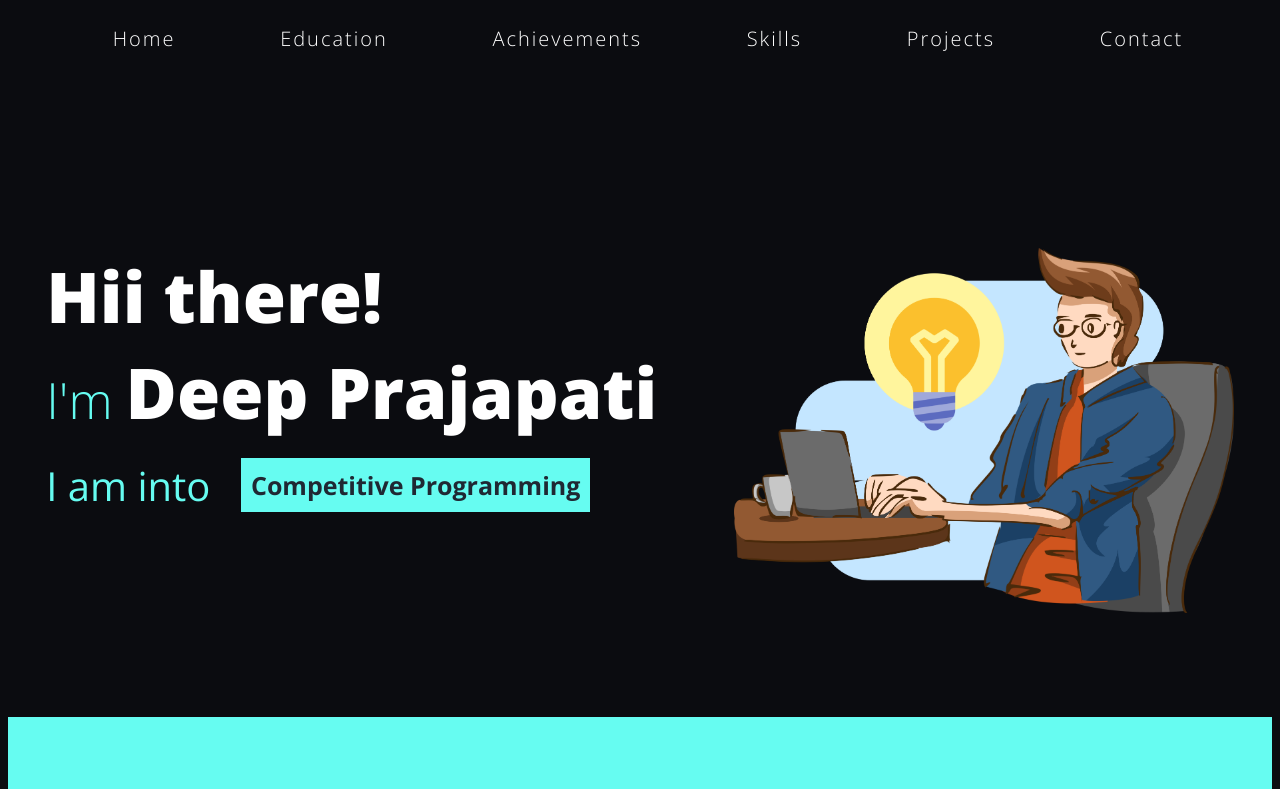
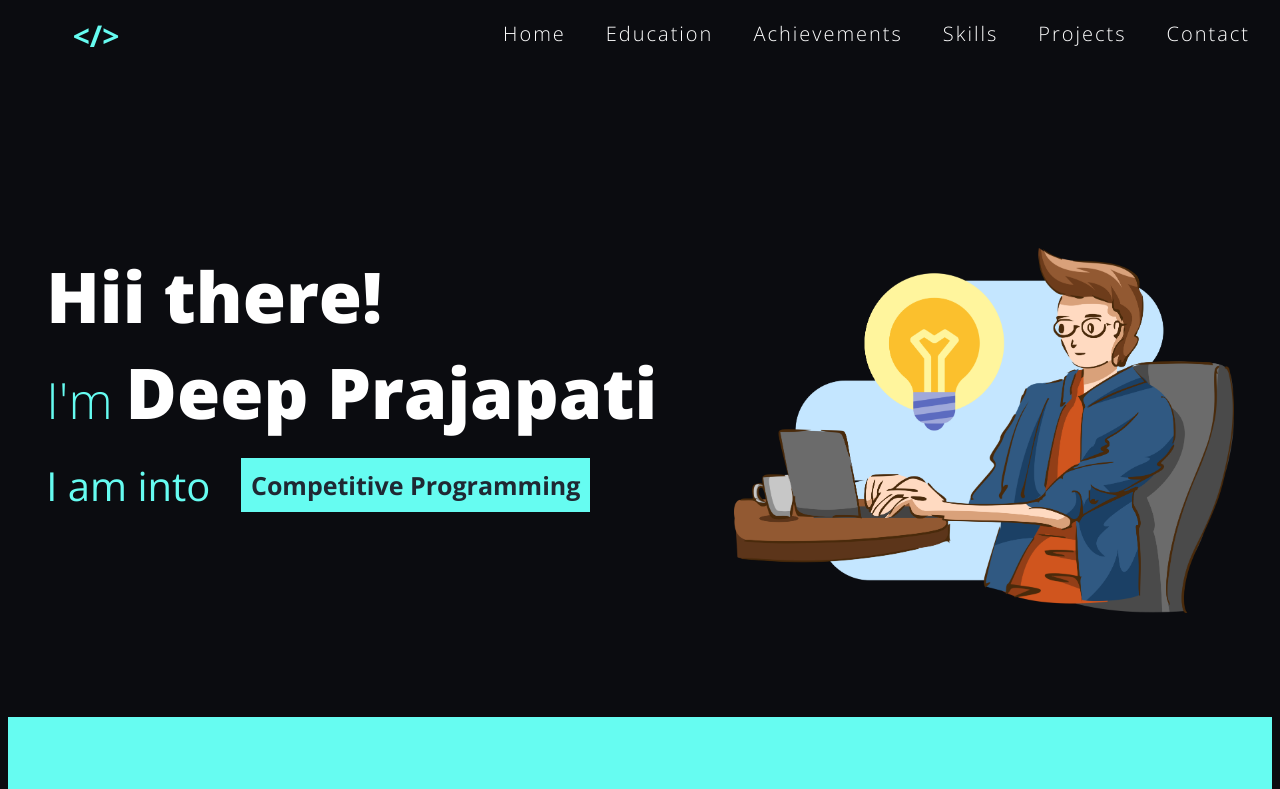
Before and after one commit to deep-1704/Deep_Prajapati_Portfolio, a React (Create React App) app: page / in a window 1280 px wide. Shown: the top 789 px of the page. Built offline with nearby package versions, Linux system fonts and the light colour scheme.

Commit message:
Update navbar

```diff
--- a/src/sections/navbar/navbar.jsx
+++ b/src/sections/navbar/navbar.jsx
@@ -2,8 +2,11 @@ import Hamburger from "./hamBurger";
 import styles from "./styles.module.css";
 
 let Navbar = () => {
+    let logo = "</>";
     return (
         <div className={styles.navContainer}>
+            <div className={styles.navLogo}>{logo}</div>
+            <div className={styles.navBar}>
                 <div className={styles.navButton}>
                     <a href="#intro" style={{ color: "var(--tc2)" }}>Home</a>
                 </div>
@@ -24,6 +27,7 @@ let Navbar = () => {
                 </div>
                 <Hamburger />
             </div>
+        </div>
     );
 }
 
--- a/src/sections/navbar/styles.module.css
+++ b/src/sections/navbar/styles.module.css
@@ -1,18 +1,33 @@
 .navContainer{
     position: fixed;
     top: 0;
+    left: 0;
     width: 100%;
-    height: 80px;
+    z-index: 1;
     background-color: var(--bg);
     display: flex;
+    justify-content: space-between;
+}
+.navBar{
+    padding-right: 30px;
+    height: 70px;
+    width: fit-content;
+    display: flex;
     justify-content: space-evenly;
-    /* gap: 40px; */
-    z-index: 1;
+    gap: 40px;
+}
+.navLogo{
+    color: var(--tc1);
+    font-family: var(--PortFontBold);
+    font-size: 30px;
+    text-align: center;
+    padding-top: 15px;
+    width: 15%;
 }
 .navButton{
     width: fit-content;
     text-align: center;
-    padding: 25px 0 30px 0;
+    padding: 20px 0 20px 0;
     font-size: 20px;
     font-family: var(--PortFontLight);
     letter-spacing: 2px;
@@ -23,6 +38,7 @@
 }
 .HamburgerContainer{
     display: none;
+    padding-top: 10px;
 }
 .hamMenuList{
     display: none;
@@ -43,7 +59,7 @@
 .hamMenuList ul li:hover{
     background-color: var(--tc3);
 }
-@media screen and (max-width: 775px) {
+@media screen and (max-width: 940px) {
     .navButton{
         display: none;
     }
```
Also changed, not shown: 11 other files (tests, documents, lock files or other folders). Lines whose indentation alone changed are shown as unchanged.
